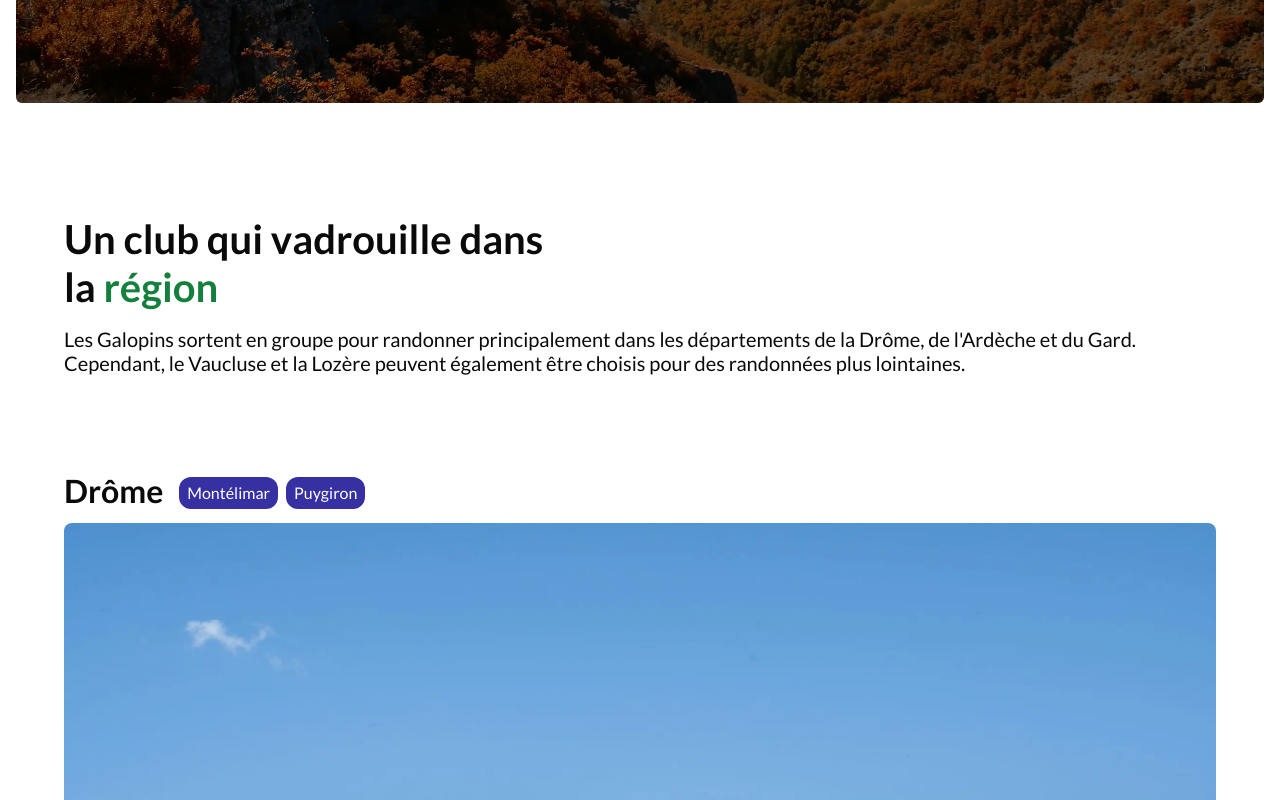
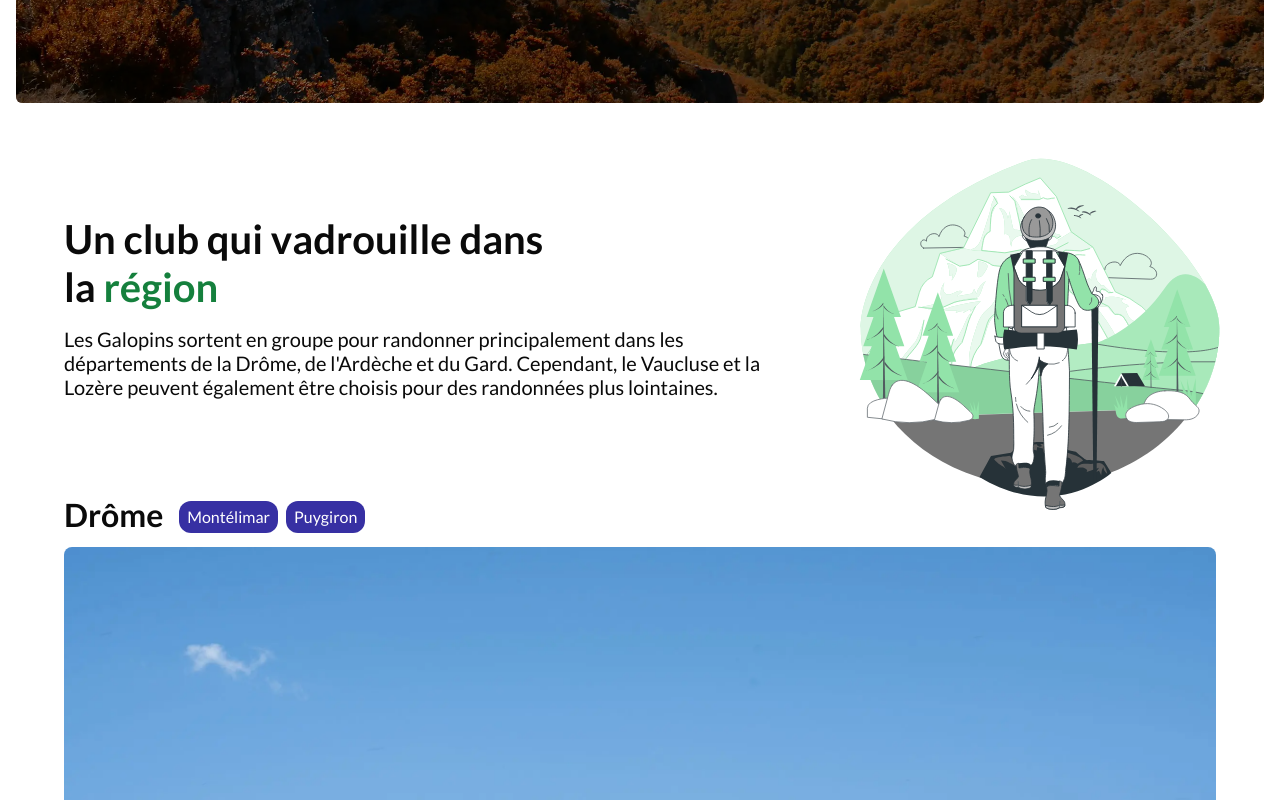
Before and after one commit to SebastienLaurentt/Galopins-Next-V2, a Next.js app: page / in a window 1280 px wide. Shown: the part 800-1600 px from the top of the page. Built offline with nearby package versions, Linux system fonts and the light colour scheme.

Commit message:
import two img in home page

```diff
--- a/app/(root)/page.tsx
+++ b/app/(root)/page.tsx
@@ -10,6 +10,8 @@ import Image from "next/image";
 import Link from "next/link";
 import logoArdeche from "/public/images/Ardeche.webp";
 import logoDrome from "/public/images/Drome.webp";
+import imgVadrouille from "/public/images/Hiking-bro.svg";
+import imgRandos from "/public/images/Ecosystem-bro.svg";
 import img from "/public/images/Home.webp";
 import logoVaucluse from "/public/images/Vaucluse.webp";
 
@@ -79,6 +81,8 @@ export default function Home() {
           les départements de la Drôme, de l'Ardèche et du Gard.
           Cependant, le Vaucluse et la Lozère peuvent également être choisis
           pour des randonnées plus lointaines."
+          imgSrc={imgVadrouille}
+          imgClassname="md:-right-6 md:-top-12 md:w-[300px] lg:w-[350px] xl:w-[400px] lg:-top-16 xl:-top-20 "
         />
         <div>
           <ul>
@@ -123,6 +127,8 @@ export default function Home() {
           titleHighlight="semaine"
           titleDescription="Chaque semaine, plusieurs types de randonnées sont organisés le
           Lundi après-midi et le Vendredi pour la journée entière."
+          imgSrc={imgRandos}
+          imgClassname="md:right-0 md:-top-4 md:w-[300px] lg:w-[350px] xl:w-[400px] xl:right-8 lg:-top-10 xl:-top-16 "
         />
         <ul className="flex flex-col gap-y-10 lg:flex-row lg:justify-center lg:gap-x-16 xl:gap-y-0">
           <li>
--- a/components/Section/SectionHeader/SectionHeader.tsx
+++ b/components/Section/SectionHeader/SectionHeader.tsx
@@ -1,22 +1,35 @@
+import Image, { StaticImageData } from "next/image";
 import React from "react";
 
 interface SectionHeaderProps {
   title: string;
   titleHighlight: string;
   titleDescription?: string;
+  imgSrc?: StaticImageData;
+  imgClassname?: string;
 }
 
 const SectionHeader: React.FC<SectionHeaderProps> = ({
   title,
   titleHighlight,
   titleDescription,
+  imgSrc,
+  imgClassname
 }) => {
   return (
-    <div className="mb-12 md:mb-24">
+    <div className="relative mb-12 w-full md:mb-24">
       <h2>
         {title} <span className="text-accent">{titleHighlight}</span>
       </h2>
-      <p className="">{titleDescription}</p>
+      <p className="md:w-[400px] lg:w-[560px] xl:w-[700px]">{titleDescription}</p>
+
+      {imgSrc && (
+        <Image
+          src={imgSrc}
+          alt="line"
+          className={`hidden md:absolute md:flex ${imgClassname}`}
+        />
+      )}
     </div>
   );
 };
```
Also changed, not shown: public/images/Ecosystem-bro.svg (added), public/images/Hiking-bro.svg (added).
